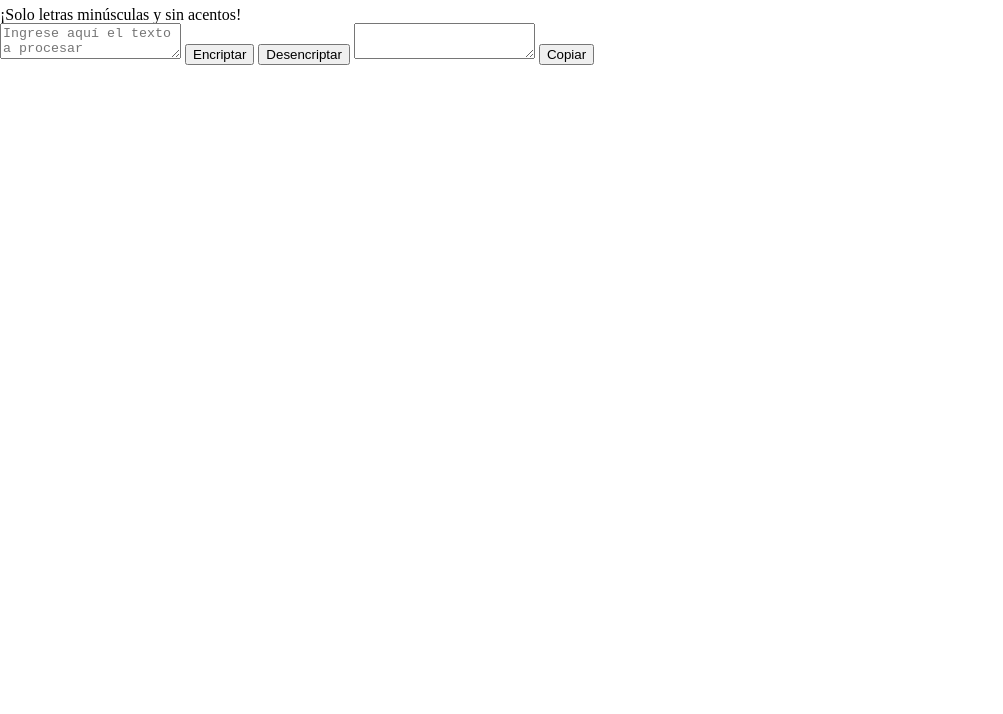
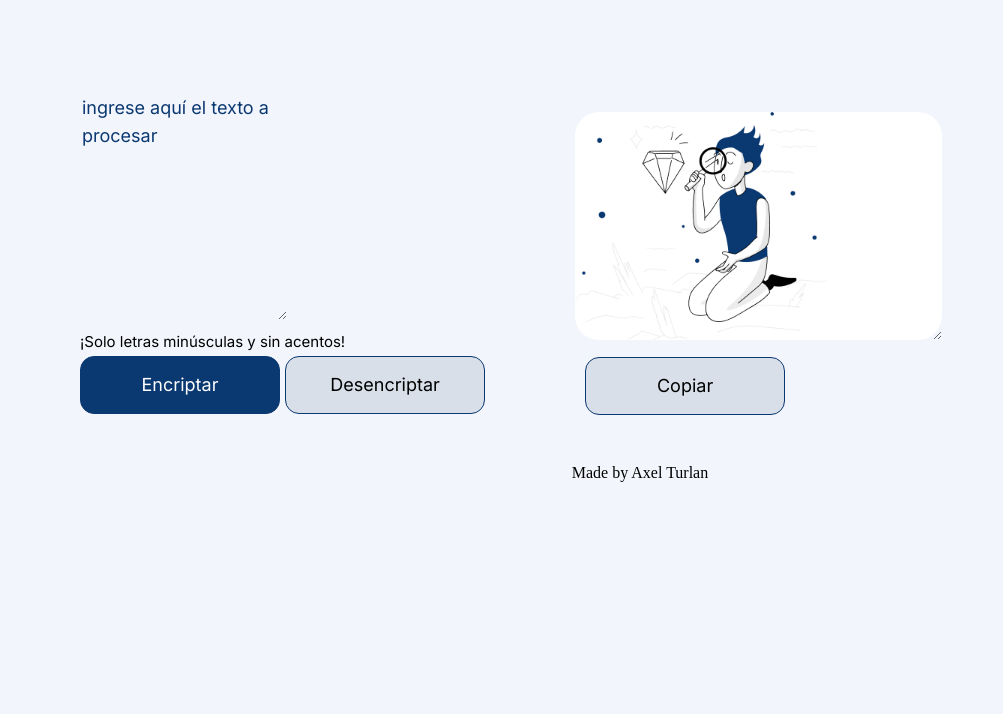
Before and after one commit to HTURLAN/Encriptador-de-texto, a plain HTML site: page index.html in a window 1280 px wide. Shown: the part 86-800 px from the top of the page, without its empty margins (0-1003 px from the left). Drawn offline with Linux system fonts and the light colour scheme.

Commit message:
Modificacion de CSS y JS

```diff
--- a/app.js
+++ b/app.js
@@ -1,6 +1,6 @@
-const campo_texto = document.querySelector("#texto-original");
-const mensaje_procesado = document.querySelector("#texto-procesado");
-const mensaje_encriptado = [];
+const campo_texto = document.querySelector(".campo-texto");
+const mensaje_procesado = document.querySelector(".campoMensaje");
+//const mensaje_encriptado = [];
 
 const matriz_cambio = [
     ["e", "enter"], //La letra "e" es convertida para "enter"
@@ -13,7 +13,22 @@ const matriz_cambio = [
 
 function btnEncriptar() {
     const texto = encriptarTexto(campo_texto.value);
-    //console.log(texto);
+    console.log(texto);
+    mensaje_procesado.value = texto;
+    campo_texto.value = "";
+}
+
+function btnDesencriptar() {
+    const texto = desencriptarTexto(campo_texto.value);
+    console.log(texto);
+    mensaje_procesado.value = texto;
+    campo_texto.value = "";
+}
+
+function btnCopiar() {
+    campo_texto.value = mensaje_procesado.value;
+    console.log(campo_texto.value);
+    mensaje_procesado.value = "";
 }
 
 function encriptarTexto(textoDesencriptado) {
@@ -25,6 +40,18 @@ function encriptarTexto(textoDesencriptado) {
                 matriz_cambio[i][1]);
         }
     }
-    console.log(textoDesencriptado);
+    //console.log(textoDesencriptado);
     return textoDesencriptado;
 }
+
+function desencriptarTexto(textoEncriptado) {
+    for (let i = 0; i < matriz_cambio.length; i++) {
+        if(textoEncriptado.includes(matriz_cambio[i][1])){
+            textoEncriptado = textoEncriptado.replaceAll(
+                matriz_cambio[i][1],
+                matriz_cambio[i][0]);
+        }
+    }
+    //console.log(textoEncriptado);
+    return textoEncriptado;
+}
--- a/index.html
+++ b/index.html
@@ -5,6 +5,9 @@
     <meta name="viewport" content="width=device-width, initial-scale=1.0">
     <link rel="stylesheet" href="reset.css">
     <link rel="stylesheet" href="style.css">
+    <link rel="preconnect" href="https://fonts.googleapis.com">
+    <link rel="preconnect" href="https://fonts.gstatic.com" crossorigin>
+    <link href="https://fonts.googleapis.com/css2?family=Inter:wght@100..900&display=swap" rel="stylesheet">
     <title>Encriptador de texto</title>
 
 </head>
@@ -13,29 +16,34 @@
     <header>
         <div class="caja" >
             <h1><img class="logo" src="imagenes/Logo-1.png" alt="Logo Alura"></h1>
-            <h2>Encriptador de Texto</h2>
-            <h3>by Axel Turlan</h3>
+            <h2 class="titulo" >Encriptador de Texto</h2>
         </div>
     </header>
 
     <main>
         <section class="texto-inicial">
+            <textarea id="campoTexto" class="campo-texto" cols="35" rows="8" placeholder="Ingrese aquí el texto a procesar"></textarea>
+            <div>
+                <h6 class="informacion">¡Solo letras minúsculas y sin acentos!</h6>
+            </div>
 
-            <p>¡Solo letras minúsculas y sin acentos!</p>
+            <div class="botones">
+                <button class="btnEncriptar" onclick="btnEncriptar()">Encriptar</button>
+                <button class="btnDesencriptar" onclick="btnDesencriptar()">Desencriptar</button>
+            </div>
+        </section>
 
-            <textarea id="texto-original" class="campo-texto" required placeholder="Ingrese aquí el texto a procesar" ></textarea>
-
-            <button class="btnEncriptar" onclick="btnEncriptar()">Encriptar</button>
-            <button class="btnDesencriptar" onclick="btnDesencriptar()">Desencriptar</button>
-
-        </section>
-        <section class="texto-procesado" >
-
-            <textarea id="texto-procesado" class="mensaje" ></textarea>
-
-            <button class="btnCopiar" onclick="btnCopiar()" >Copiar</button>
+        <section class="texto-encriptado">
+            <textarea id="campoMensaje" cols="30" rows="8" class="campoMensaje"></textarea>
+            <div>
+                <button class="btnCopiar" onclick="btnCopiar()">Copiar</button>
+            </div>
         </section>
     </main>
+
+    <footer>
+        <h1 class="copyright">Made by Axel Turlan</h1>
+    </footer>
     <script src="app.js"></script>
 </body>
 </html>
--- a/style.css
+++ b/style.css
@@ -1,22 +1,108 @@
-.caja{
-
-    position: relative;
-    margin: 0 1% 10px;
+*{
+    background: #F3F5FC;
+    font-family: Inter;
+    font-size: 18px;
+    line-height: 28px;
+    letter-spacing: 0em;
 }
 
-.texto-inicial{
-    display: inline;
+.logo{
+    display: flex;
+    margin: 20px;
+}
+
+.caja{
+    display: flex;
+}
+
+.titulo{
+    position: relative;
+    margin: auto;
+}
+
+main{
+    display: flex;
+    margin-bottom: 50px;
+    margin-left: 80px;
+}
+
+.campo-texto{
+    border: none;
+    margin-top: 90px;
+    width: 50%;
+    color: #0A3871;
+    text-transform: lowercase;
+}
+.campo-texto:focus{
+    outline: none;
+}
+
+::placeholder{
+    color: #0A3871;
+}
+
+.texto-encriptado{
+    display: flex;
+    border: none;
+    margin-top: 90px;
     width: 50%;
 }
 
-.texto-procesado{
-    width: 50%;
-    display: inline-block;
+.campoMensaje{
+    background: white;
+    background-image: url(imagenes/Muñeco.png);
+    background-size: contain;
+    background-repeat: no-repeat;
+    border: none;
+    border-radius: 24px;
+    color: #0A3871;
+    margin-left: 90px;
+    margin-top: 20px;
+    padding-left: 20px;
+    position: fixed;
 }
 
-.boton{
-    text-decoration: none;
-    padding: 10px 30px;
-    border: 2px solid #000000;
-    border-radius: 10px
+.campoMensaje:focus{
+    outline: none;
 }
+
+.informacion{
+    font-size: 15px;
+}
+
+.btnEncriptar{
+    color: white;
+    background: #0A3871;
+    width: 200px;
+    padding: 14px;
+    border-radius: 14px;
+    gap: 2px;
+    border: 1px solid #0A3871;
+    cursor: pointer;
+}
+.btnDesencriptar {
+    background: #D8DFE8;
+    width: 200px;
+    padding: 14px;
+    border-radius: 14px;
+    gap: 2px;
+    border: 1px solid #0A3871;
+    cursor: pointer;
+}
+
+.btnCopiar{
+    background: #D8DFE8;
+    width: 200px;
+    padding: 14px;
+    border-radius: 14px;
+    gap: 2px;
+    border: 1px solid #0A3871;
+    position: relative;
+    cursor: pointer;
+    margin-top: 265px;
+    margin-left: 100px;
+}
+
+footer{
+        text-align: center;
+}
```
